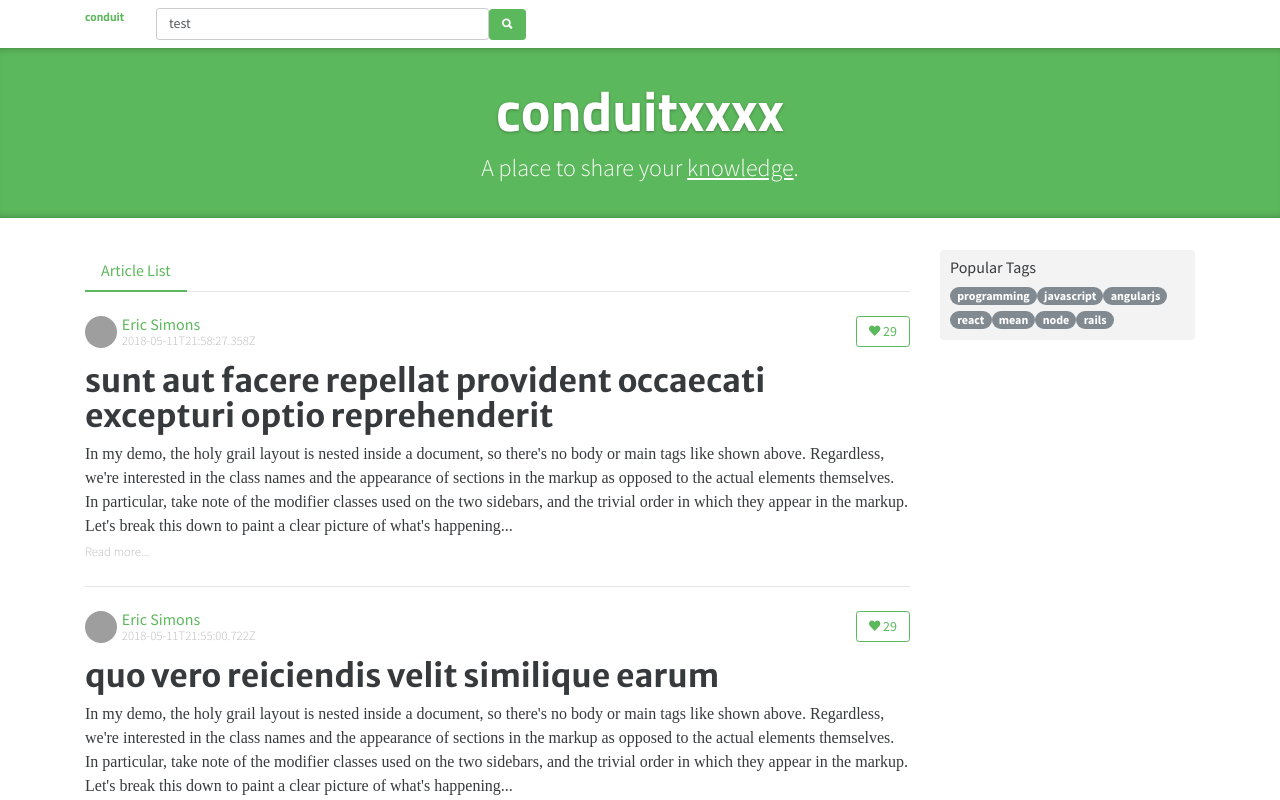
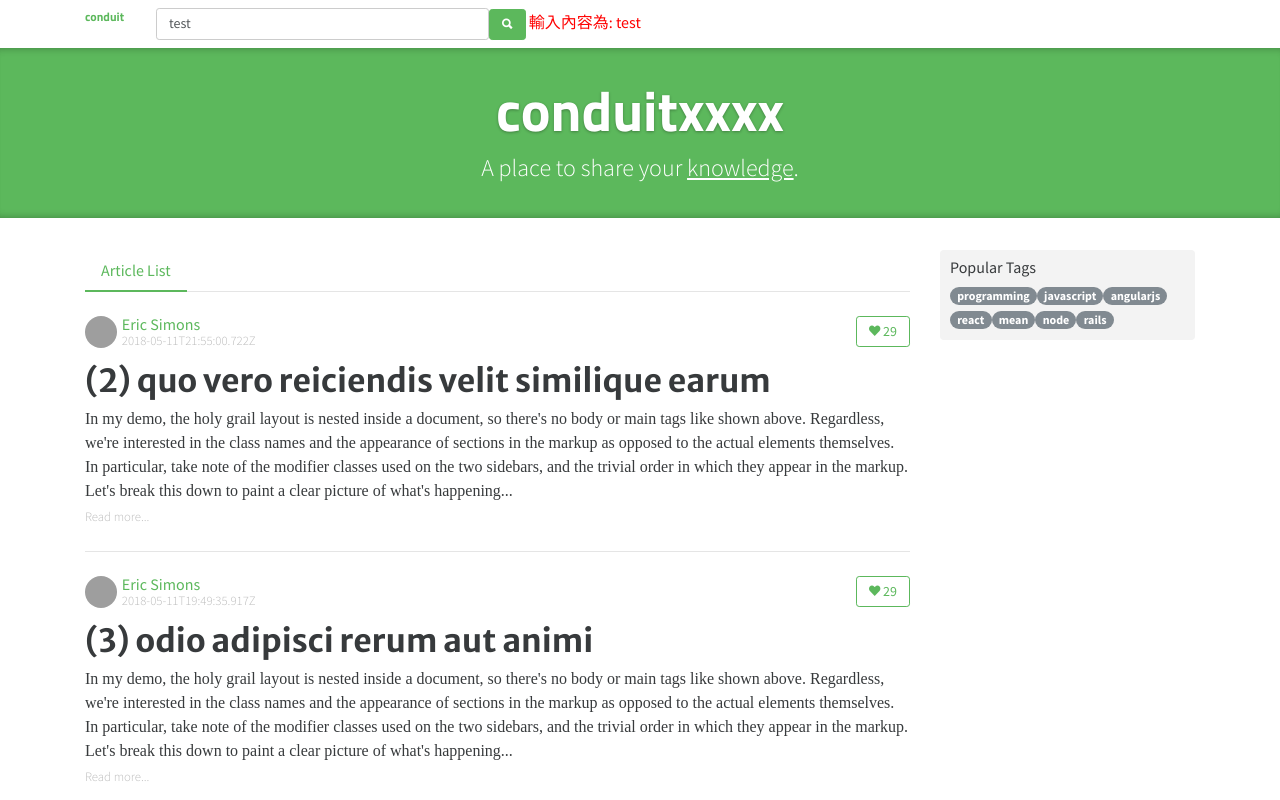
Before and after one commit to coolrare/DCT110018-practice, an Angular app: page / in a window 1280 px wide. Shown: the top 800 px of the page. Built offline with nearby package versions, Linux system fonts and the light colour scheme; grey boxes are pictures that could not be loaded; a web font is replaced by a local one.

Commit message:
ngIf, ngFor 和 ng-container, ng-template 共同使用的各種技巧

```diff
--- a/src/app/articles/articles.component.html
+++ b/src/app/articles/articles.component.html
@@ -6,7 +6,10 @@
   </ul>
 </div>
 
-<div class="post-preview" *ngFor="let item of list">
+<ng-container
+  *ngFor="let item of list; let index = index; let first = first; let last = last; let even = even; let odd = odd">
+  <ng-container *ngIf="!first">
+    <div class="post-preview">
       <div class="post-meta">
         <a href="profile.html">
           <img src="http://i.imgur.com/Qr71crq.jpg" />
@@ -20,7 +23,7 @@
         </button>
       </div>
       <a href="post.html" class="preview-link">
-    <h1>{{ item.title }}</h1>
+        <h1>({{ index + 1}}) {{ item.title }}</h1>
         <p>In my demo, the holy grail layout is nested inside a document, so there's no body or main tags like shown
           above.
           Regardless, we're interested in the class names and the appearance of sections in the markup as opposed to
@@ -30,3 +33,5 @@
         <span>Read more...</span>
       </a>
     </div>
+  </ng-container>
+</ng-container>
--- a/src/app/header/header.component.html
+++ b/src/app/header/header.component.html
@@ -1,23 +1,28 @@
 <nav class="navbar navbar-light">
   <div class="container">
-    <a class="navbar-brand"
-      [class.highlight]="isHighlight"
-      [style.font-size.px]="fontSize"
+    <a class="navbar-brand" [class.highlight]="isHighlight" [style.font-size.px]="fontSize"
       href="index.html">conduit</a>
 
     <!-- <a class="navbar-brand"
       [class]="{ highlight: isHighlight, demo: true, demo2: false }"
       [style]="{ 'font-size': fontSize + '.px' }"
       href="index.html">conduit</a> -->
-    <input
-      [(ngModel)]="keyword"
-      class="form-control form-control-sm search-input"
-      type="text" placeholder="Keyword" (keyup.enter)="keyEnterUp()">
+    <input [(ngModel)]="keyword" class="form-control form-control-sm search-input" type="text" placeholder="Keyword"
+      (keyup.enter)="keyEnterUp()">
     <button class="btn btn-sm btn-primary" (click)="buttonClick($event)">
       <i class="ion-search"></i>
     </button>
     <!-- {{ keyword }} -->
 
-    <span class="highlight" *ngIf="keyword === ''">請輸入查詢條件</span>
+    <span class="highlight">
+      <ng-container *ngIf="keyword === ''; then noKeyword; else searchKeyword"></ng-container>
+      <ng-template #noKeyword>
+        請輸入查詢條件
+      </ng-template>
+      <ng-template #searchKeyword>
+        輸入內容為: {{ keyword }}
+      </ng-template>
+    </span>
+
   </div>
 </nav>
```
Lines whose indentation alone changed are shown as unchanged.
